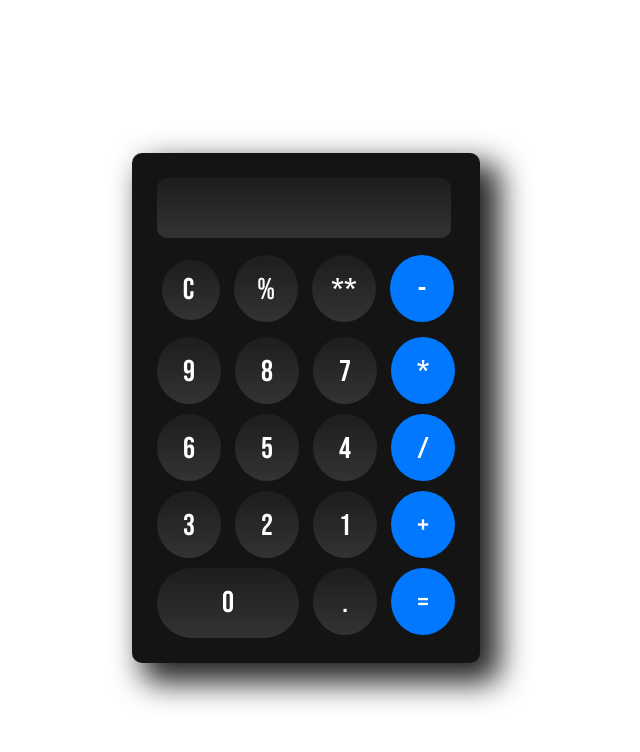
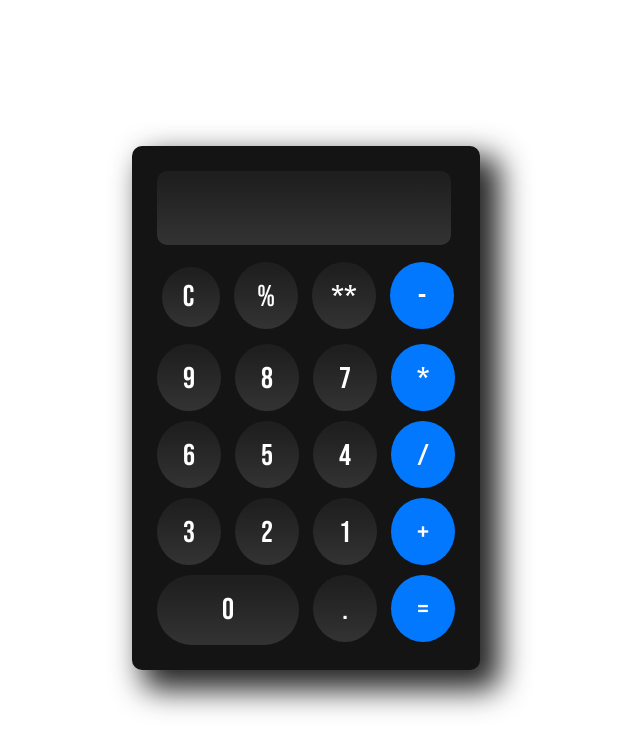
Before and after one commit to HIM003l/Projeto-Calculadora, a plain HTML site: page index.html in a window 1280 px wide. Shown: the whole page, without its empty margins (342-982 px from the left). Drawn offline with Linux system fonts and the light colour scheme.

Commit message:
Update style.css

```diff
--- a/CSS/style.css
+++ b/CSS/style.css
@@ -35,7 +35,7 @@ input{
 
 .text{
     width: 260px;
-    height: 26px;
+    height: 40px;
     border-radius: 10px;
     letter-spacing: 5px;
     text-align: center;
```
